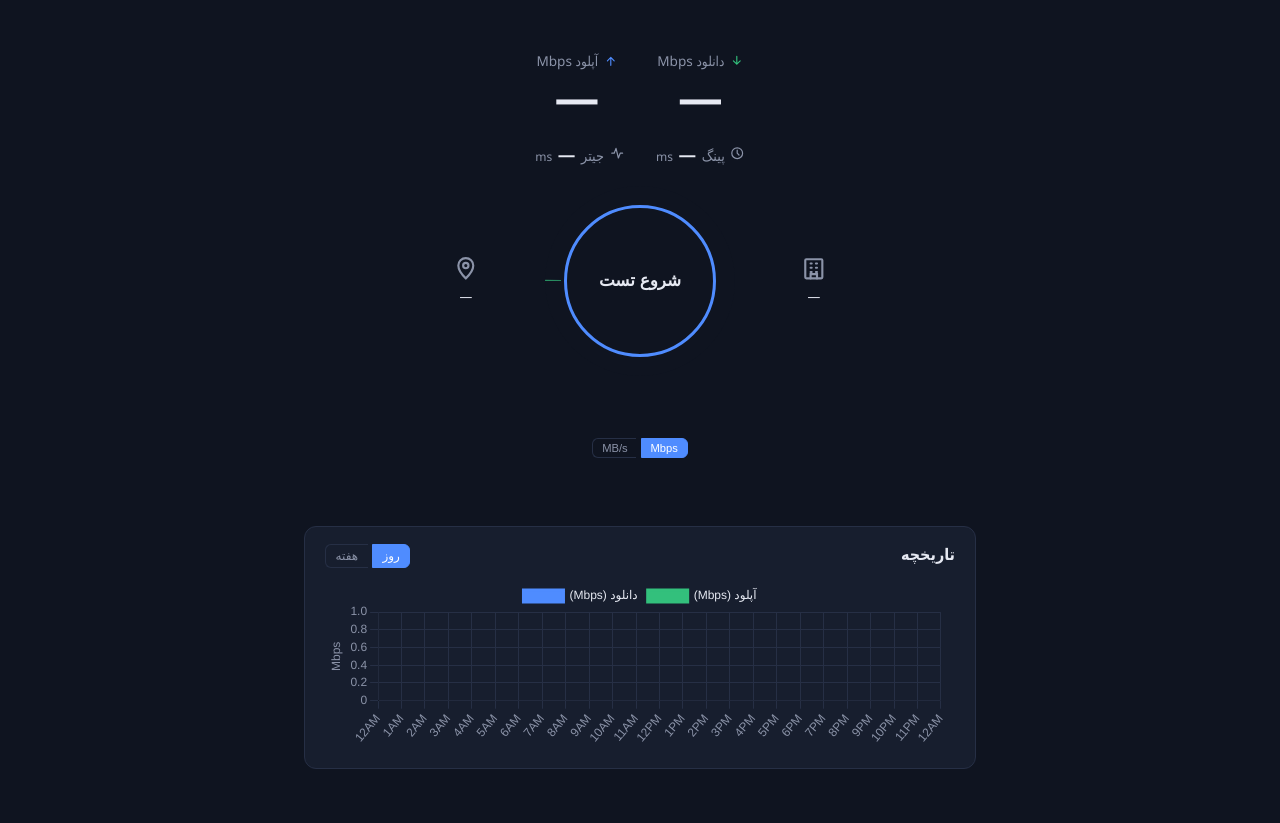
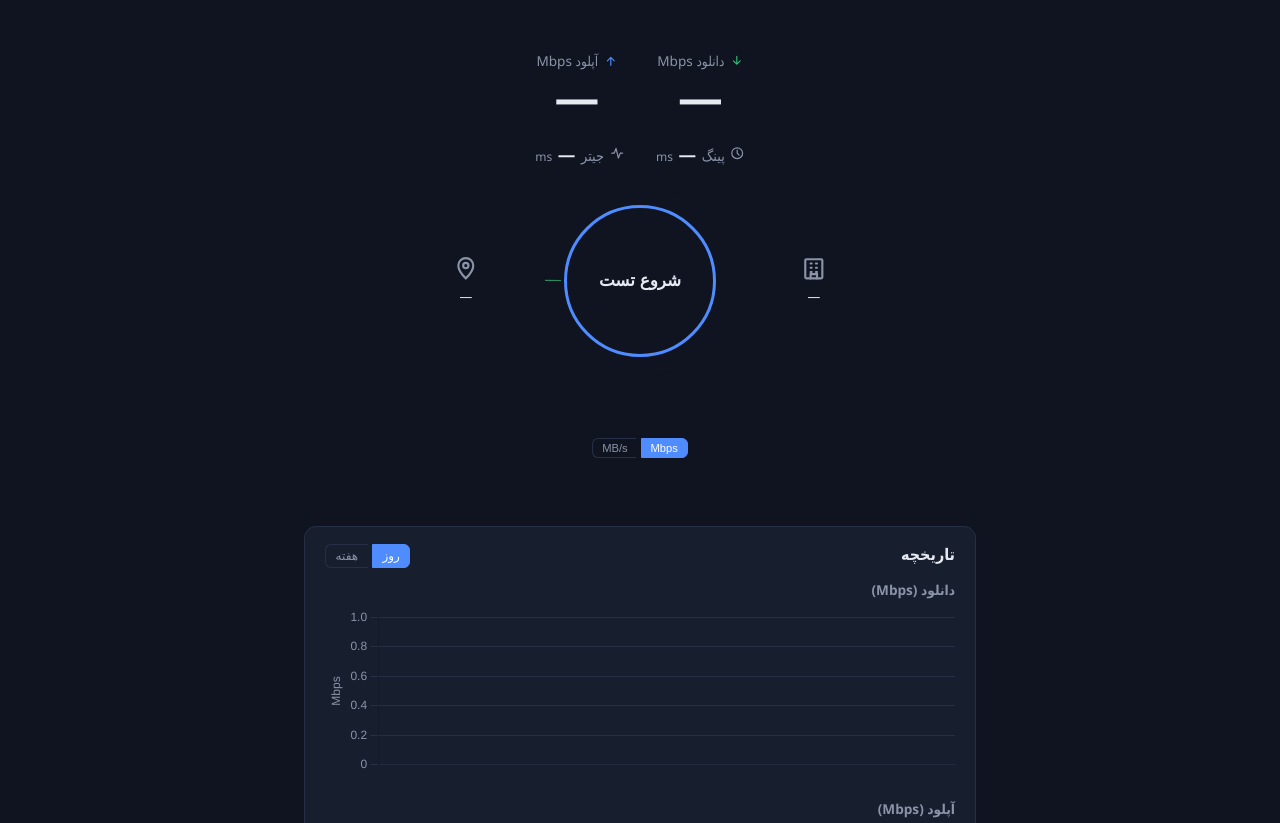
Before and after one commit to mehrshadfasaei/netTAPESH, a plain HTML site: page frontend/index.html in a window 1280 px wide. Shown: the part 65-888 px from the top of the page. Drawn offline with Linux system fonts and the light colour scheme; no server answers.

Commit message:
Split history into separate download/upload bar charts
Replaces the single combined line chart with two stacked bar charts
(download on top, upload below), per user reference — each bar is
one saved test result, labeled by the time it ran (date+time for the
week view, time-only for the day view, so same-time tests on
different days don't collide). Categorical x-axis, not a continuous
time scale, since the point is comparing discrete runs, not tracing
a continuous quantity.

Verified with Playwright: seeded multi-point history renders correct
bar heights/labels, and a full live ping/download/upload test cycle
saves and immediately reflects in both charts with no console errors.

```diff
--- a/frontend/css/style.css
+++ b/frontend/css/style.css
@@ -274,6 +274,14 @@ body {
 .unit-toggle button:last-child { border-start-end-radius: 6px; border-end-end-radius: 6px; border-inline-start: none; }
 .unit-toggle button.active { background: var(--accent); color: white; border-color: var(--accent); }
 
+.history-chart-block + .history-chart-block { margin-top: 1.5rem; }
+.history-chart-title {
+  margin: 0 0 0.5rem;
+  font-size: 0.85rem;
+  font-weight: 600;
+  color: var(--text-dim);
+}
+
 @media (max-width: 500px) {
   .gauge-row { flex-direction: column; gap: 0.75rem; }
   .side-info { flex-direction: row; width: auto; }
--- a/frontend/index.html
+++ b/frontend/index.html
@@ -88,7 +88,14 @@
           <button data-range="week">هفته</button>
         </div>
       </div>
-      <canvas id="historyChart" height="80"></canvas>
+      <div class="history-chart-block">
+        <h3 class="history-chart-title icon-down">دانلود (Mbps)</h3>
+        <canvas id="historyChartDown" height="80"></canvas>
+      </div>
+      <div class="history-chart-block">
+        <h3 class="history-chart-title icon-up">آپلود (Mbps)</h3>
+        <canvas id="historyChartUp" height="80"></canvas>
+      </div>
     </section>
   </main>
 
--- a/frontend/js/speedtest.js
+++ b/frontend/js/speedtest.js
@@ -328,54 +328,31 @@
 
   runBtn.addEventListener("click", runTest);
 
-  // ---- History chart (line, no area fill) ----
-  // Bold connected line + prominent dots at each result, styled after a
-  // plain line-chart reference the user pointed at — no fill under the
-  // line (fill under two overlapping series muddies both colors), a
-  // thicker stroke, and bigger points so individual test results read
-  // clearly instead of blending into a thin line.
-  const historyChart = new Chart(document.getElementById("historyChart").getContext("2d"), {
-    type: "line",
+  // ---- History charts (two separate bar charts, download and upload
+  // stacked one above the other, per user request) ----
+  // Each bar is one saved test result, labeled by the time it ran — a
+  // CATEGORY x-axis (one discrete label per test), not a continuous
+  // time scale, since the point is comparing individual runs against
+  // each other, not tracing a continuous quantity over time.
+  function makeHistoryBarChart(canvasId, color) {
+    return new Chart(document.getElementById(canvasId).getContext("2d"), {
+      type: "bar",
       data: {
+        labels: [],
         datasets: [
           {
-          label: "دانلود (Mbps)",
             data: [],
-          borderColor: "#4f8cff",
-          backgroundColor: "#4f8cff",
-          pointBackgroundColor: "#4f8cff",
-          pointBorderColor: "#0f1420",
-          pointBorderWidth: 2,
-          borderWidth: 3,
-          pointRadius: 5,
-          pointHoverRadius: 7,
-          tension: 0.3,
-          spanGaps: true,
-          fill: false,
-        },
-        {
-          label: "آپلود (Mbps)",
-          data: [],
-          borderColor: "#33c07c",
-          backgroundColor: "#33c07c",
-          pointBackgroundColor: "#33c07c",
-          pointBorderColor: "#0f1420",
-          pointBorderWidth: 2,
-          borderWidth: 3,
-          pointRadius: 5,
-          pointHoverRadius: 7,
-          tension: 0.3,
-          spanGaps: true,
-          fill: false,
+            backgroundColor: color,
+            borderRadius: 4,
+            maxBarThickness: 48,
           },
         ],
       },
       options: {
         responsive: true,
         animation: false,
-      parsing: false,
         scales: {
-        x: { type: "time", ticks: { color: "#8b93a8" }, grid: { color: "#262f45" } },
+          x: { ticks: { color: "#8b93a8" }, grid: { display: false } },
           y: {
             ticks: { color: "#8b93a8" },
             grid: { color: "#262f45" },
@@ -383,18 +360,38 @@
             title: { display: true, text: "Mbps", color: "#8b93a8" },
           },
         },
-      plugins: { legend: { labels: { color: "#e6e9f2" } } },
+        plugins: { legend: { display: false } },
       },
     });
+  }
+
+  const historyChartDown = makeHistoryBarChart("historyChartDown", "#4f8cff");
+  const historyChartUp = makeHistoryBarChart("historyChartUp", "#33c07c");
+
+  // Label format depends on range: a single day of tests only needs the
+  // time; a week needs the date too, or same-time tests on different
+  // days would look identical on the x-axis.
+  function formatHistoryLabel(ts, range) {
+    const d = new Date(ts);
+    return range === "week"
+      ? d.toLocaleString("fa-IR", { month: "short", day: "numeric", hour: "2-digit", minute: "2-digit" })
+      : d.toLocaleString("fa-IR", { hour: "2-digit", minute: "2-digit" });
+  }
 
   async function loadHistory(range) {
     const res = await fetch(`/api/speedtest/history?range=${range}`);
     const data = await res.json();
-    const download = data.results.filter((r) => r.download_mbps != null).map((r) => ({ x: new Date(r.timestamp), y: r.download_mbps }));
-    const upload = data.results.filter((r) => r.upload_mbps != null).map((r) => ({ x: new Date(r.timestamp), y: r.upload_mbps }));
-    historyChart.data.datasets[0].data = download;
-    historyChart.data.datasets[1].data = upload;
-    historyChart.update();
+
+    const downRows = data.results.filter((r) => r.download_mbps != null);
+    const upRows = data.results.filter((r) => r.upload_mbps != null);
+
+    historyChartDown.data.labels = downRows.map((r) => formatHistoryLabel(r.timestamp, range));
+    historyChartDown.data.datasets[0].data = downRows.map((r) => r.download_mbps);
+    historyChartDown.update();
+
+    historyChartUp.data.labels = upRows.map((r) => formatHistoryLabel(r.timestamp, range));
+    historyChartUp.data.datasets[0].data = upRows.map((r) => r.upload_mbps);
+    historyChartUp.update();
   }
 
   document.querySelectorAll(".range-toggle").forEach((toggle) => {
```
Lines whose indentation alone changed are shown as unchanged.
